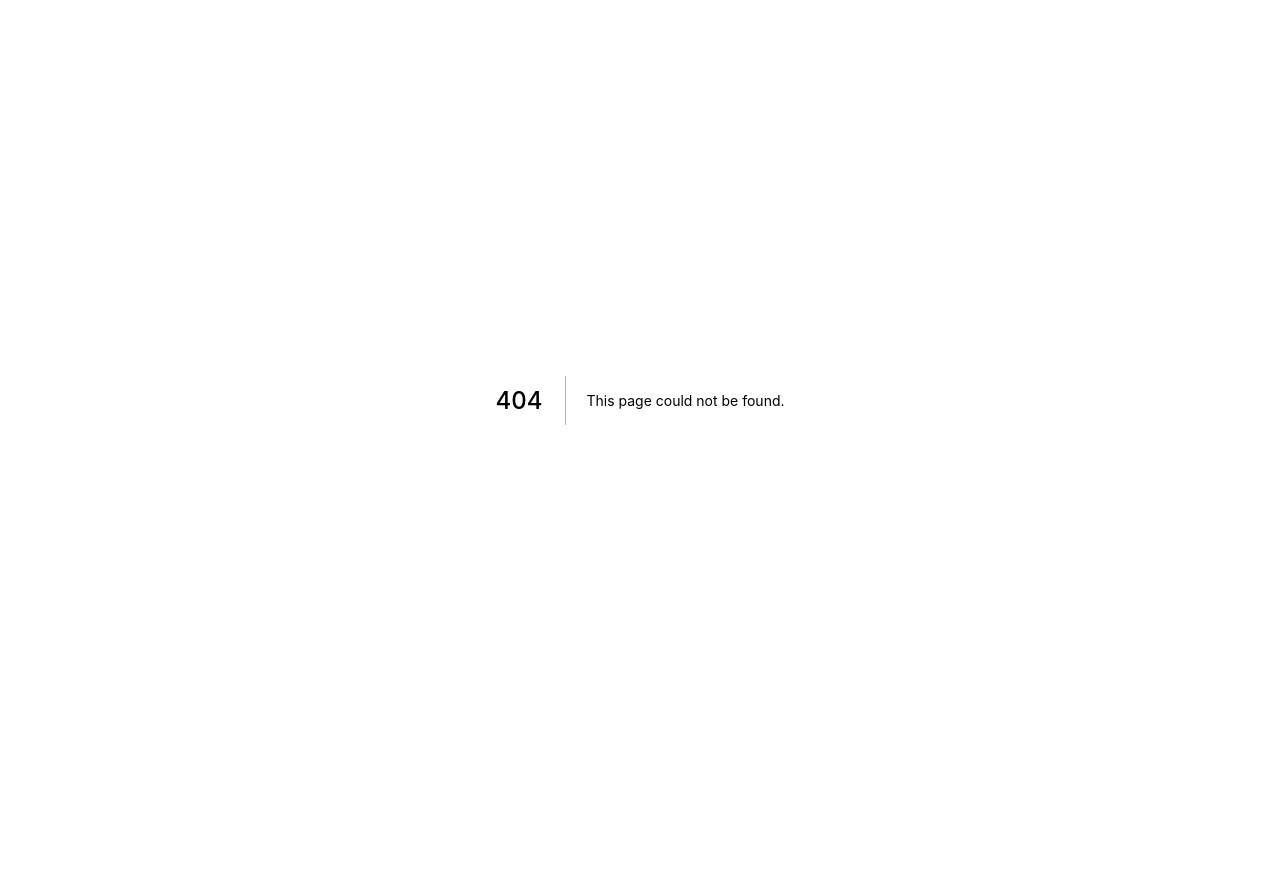
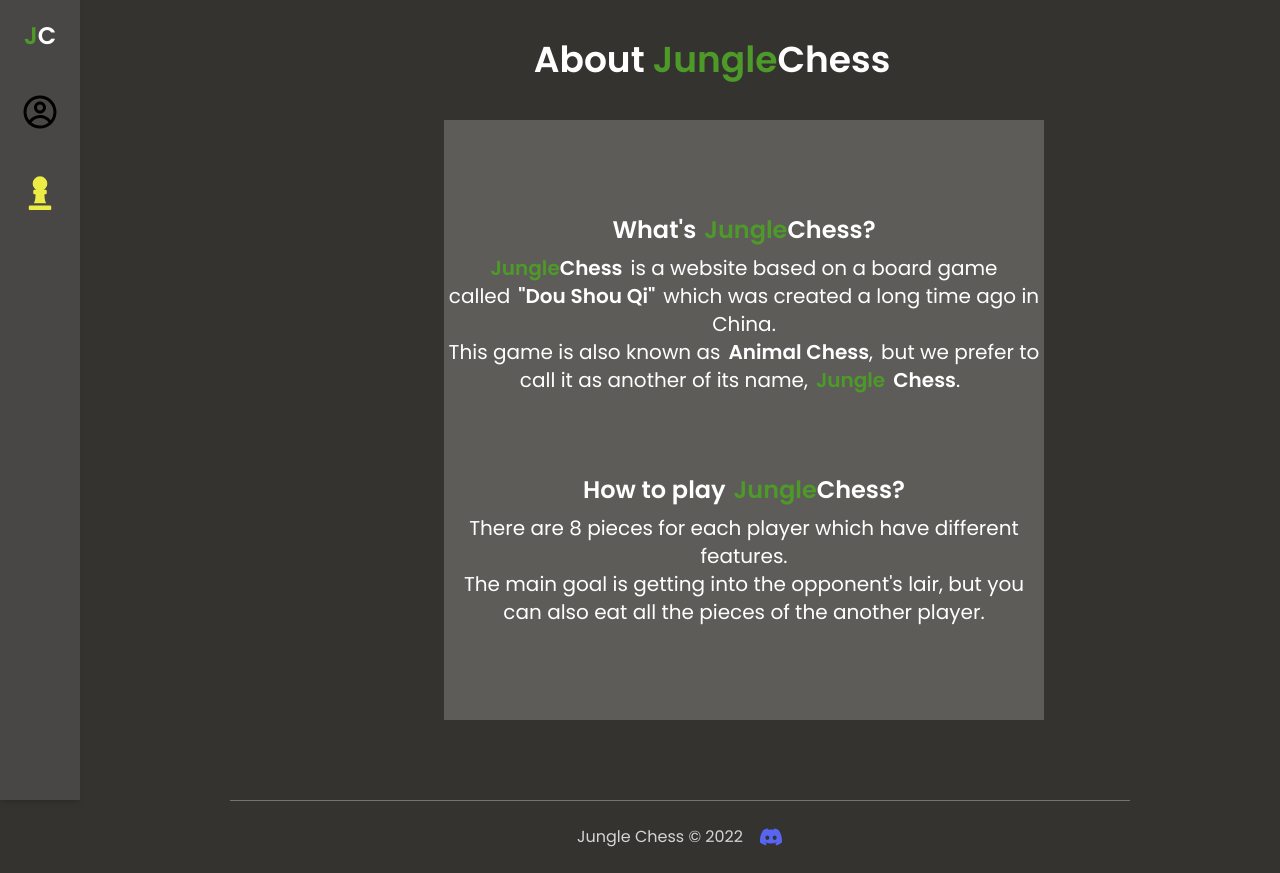
Before and after one commit to MateCon/jungle-chess, a Next.js app: page /aboutjc in a window 1280 px wide. Before the commit this address had no page. Before the commit the page ends 800 px from the top, so only its background shows below. Built offline with nearby package versions, Linux system fonts and the light colour scheme.

Commit message:
about jungle chess

```diff
--- /dev/null
+++ b/src/pages/aboutjc.tsx
@@ -0,0 +1,67 @@
+import type { NextPage } from 'next'
+import Link from 'next/link';
+import Footer from '../components/Footer'
+import Navbar from '../components/Navbar'
+
+const Home: NextPage = () => {
+    return (
+      <>
+        <Navbar />
+        <div className='w-screen h-fit min-h-screen bg-background-900 pt-20 md:pt-0 md:pl-20'>
+          <main className="w-full min-h-screen pt-10 place-content-center flex flex-row">
+             <div className="columns-1 ml-16">
+             <h1
+                className="text-4xl font-semibold text-center mb-10"
+              >
+                <span className="text-white mr-2">About</span>
+                <span className="text-primary-600">Jungle</span>
+                <span className="text-white">Chess</span>
+              </h1>
+            <div className="flex flex-col justify-center items-center ml-16 box-content bg-background-700 h-[600px] w-[600px]">
+            <h1
+              className="text-2xl font-semibold text-center mt-10 mb-2"
+              >
+                <span className="text-white mr-2">What's</span>
+                <span className="text-primary-600">Jungle</span>
+                <span className="text-white">Chess?</span>
+            </h1>
+            <h1
+              className="text-xl font-normal text-center mb-10"
+              >
+                <span className="text-primary-600 font-semibold">Jungle</span>
+                <span className="text-white font-semibold mr-2">Chess</span>
+                <span className="text-white mr-2">is a website based on a board game called</span>
+                <span className="text-white font-semibold mr-2">"Dou Shou Qi"</span>
+                <span className="text-white">which was created a long time ago in China.</span><br/>
+                <span className="text-white mr-2">This game is also known as</span>
+                <span className="text-white font-semibold">Animal Chess</span>
+                <span className="text-white mr-2">,</span>
+                <span className="text-white mr-2">but we prefer to call it as another of its name,</span>
+                <span className="text-primary-600 font-semibold mr-2">Jungle</span>
+                <span className="text-white font-semibold">Chess</span>
+                <span className="text-white mr-2">.</span><br/>
+            </h1>
+            <h1
+              className="text-2xl font-semibold text-center mt-10 mb-2"
+              >
+                <span className="text-white mr-2">How to play</span>
+                <span className="text-primary-600">Jungle</span>
+                <span className="text-white">Chess?</span>
+            </h1>
+            <h1
+              className="text-xl font-normal text-center mb-10"
+              >
+                <span className="text-white">There are 8 pieces for each player which have different features.</span><br/>
+                <span className="text-white">The main goal is getting into the opponent's lair,
+                but you can also eat all the pieces of the another player.</span>
+            </h1>
+            </div>
+            </div>
+          </main>
+          <Footer />
+        </div>
+      </>
+    )
+  }
+
+  export default Home
--- a/src/pages/index.tsx
+++ b/src/pages/index.tsx
@@ -141,9 +141,9 @@ const Home: NextPage = () => {
             </div>
 
             <div className="pb-8">
-              <h2
+              <h1
                 className="text-5xl text-center text-white pt-24 pb-6 font-bold"
-              >And</h2>
+              >And</h1>
               <h1
                 className="text-5xl font-bold text-center"
               >
--- a/src/pages/login.tsx
+++ b/src/pages/login.tsx
@@ -11,12 +11,12 @@ const Home: NextPage = () => {
           <main className="w-full min-h-screen pt-10 place-content-center flex flex-row">
              <div className="columns-1 ml-16">
              <h1
-                className="text-4xl font-semibold text-center"
+                className="text-4xl font-semibold text-center mb-10"
               >
                 <span className="text-primary-600">Jungle</span>
                 <span className="text-white">Chess</span>
               </h1>
-            <div className="flex flex-col justify-center items-center ml-16 box-content bg-background-700 h-[800px] w-[500px]">
+            <div className="flex flex-col justify-center items-center ml-16 box-content bg-background-700 h-[600px] w-[400px]">
             <h1
               className="text-2xl font-semibold text-center mt-10 mb-10"
               >
@@ -28,11 +28,11 @@ const Home: NextPage = () => {
 
             <button type="button" className="bg-primary-500 hover:bg-primary-400 transition text-background-900 font-bold rounded-full mr-4 text-2xl h-12 w-48">Submit</button>
             <h1
-              className="text-xl font-semibold text-center mt-10 mb-10"
+              className="text-xl font-normal text-center mt-10 mb-10"
               >
                 <span className="text-white">or connect with</span>
             </h1>
-            <button type="button" className="bg-primary-500 hover:bg-primary-400 transition text-background-900 font-bold mr-4 text-2xl h-16 w-48">Google</button>
+            <button type="button" className="bg-primary-500 hover:bg-primary-400 transition text-background-900 font-bold mr-4 text-2xl h-16 w-48 justify-center">Google</button>
             <div className="mt-10">
             <button type="button" className="bg-secondary-600 hover:bg-secondary-500 transition text-background-900 font-bold mr-4 text-2xl h-16 w-48">Facebook</button>
             </div>
--- a/src/pages/playoffline.tsx
+++ b/src/pages/playoffline.tsx
@@ -35,7 +35,9 @@ const Home: NextPage = () => {
             <div className="mt-16">
             <button type="button" className="bg-background-300 hover:bg-background-100 transition text-background-900 font-bold rounded-sm mr-4 text-2xl h-16 w-48">Tutorial</button>
             <div className="mt-16">
-            <button type="button" className="bg-primary-600 hover:bg-primary-500 transition text-background-900 font-bold rounded-sm mr-4 text-2xl h-16 w-48">Play</button>
+            <Link href={"/play"}>
+            <button type="button" className="bg-error-700 hover:bg-error-900 transition text-background-900 font-bold rounded-sm mr-4 text-2xl h-16 w-48">Go back</button>
+            </Link>
             </div>
             </div>
             </div>
--- a/src/pages/playonline.tsx
+++ b/src/pages/playonline.tsx
@@ -35,7 +35,9 @@ const Home: NextPage = () => {
             <div className="mt-16">
             <button type="button" className="bg-background-300 hover:bg-background-100 transition text-background-900 font-bold rounded-sm mr-4 text-2xl h-16 w-48">Friends</button>
             <div className="mt-16">
-            <button type="button" className="bg-primary-600 hover:bg-primary-500 transition text-background-900 font-bold rounded-sm mr-4 text-2xl h-16 w-48">Play</button>
+            <Link href={"/play"}>
+            <button type="button" className="bg-error-700 hover:bg-error-900 transition text-background-900 font-bold rounded-sm mr-4 text-2xl h-16 w-48">Go back</button>
+            </Link>
             </div>
             </div>
             </div>
--- a/src/pages/register.tsx
+++ b/src/pages/register.tsx
@@ -16,7 +16,7 @@ const Home: NextPage = () => {
                 <span className="text-primary-600">Jungle</span>
                 <span className="text-white">Chess</span>
               </h1>
-            <div className="flex flex-col justify-center items-center ml-16 box-content bg-background-700 h-[800px] w-[500px] mb-10">
+            <div className="flex flex-col justify-center items-center box-content bg-background-700 h-[600px] w-[400px] ml-16 mb-10">
             <h1
               className="text-2xl font-semibold text-center mb-10"
               >
@@ -31,9 +31,9 @@ const Home: NextPage = () => {
             <input type="password" placeholder="Repeat Password" className="text-center text-white bg-background-700 border-b-4 border-white" required></input><br/>
             <input type="number" placeholder="Age" className="text-center text-white bg-background-700 border-b-4 border-white" required></input><br/>
 
-            <p className="pb-10 justify-center item-center">
+            <p className="pb-10">
               <label htmlFor="hola"></label>
-              <select name="hola" id="hola" placeholder="Jungle Chess Level">
+              <select name="hola" id="hola">
                 <option value="basic">Basic</option>
                 <option value="basic">Advanced</option>
                 <option value="basic">Professional</option>
```
Also changed, not shown: 1 other file (tests, documents, lock files or other folders).
